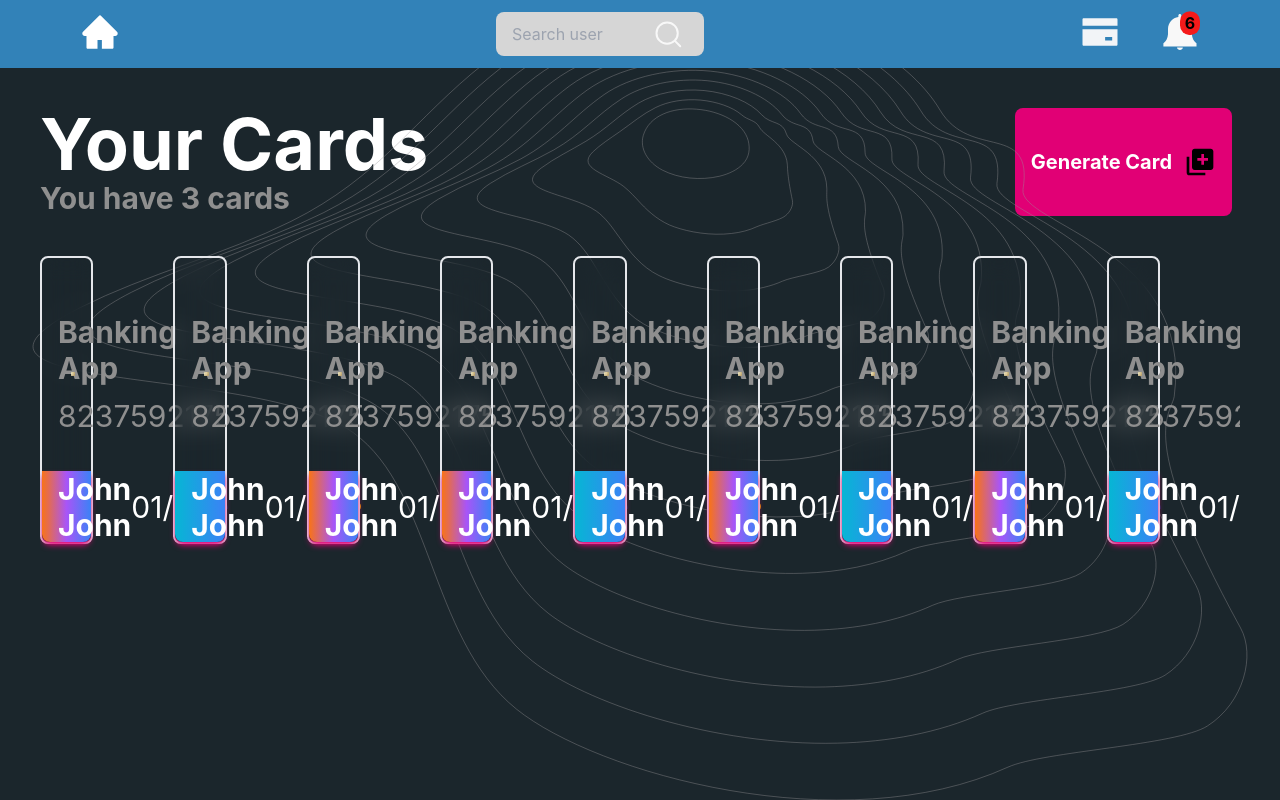
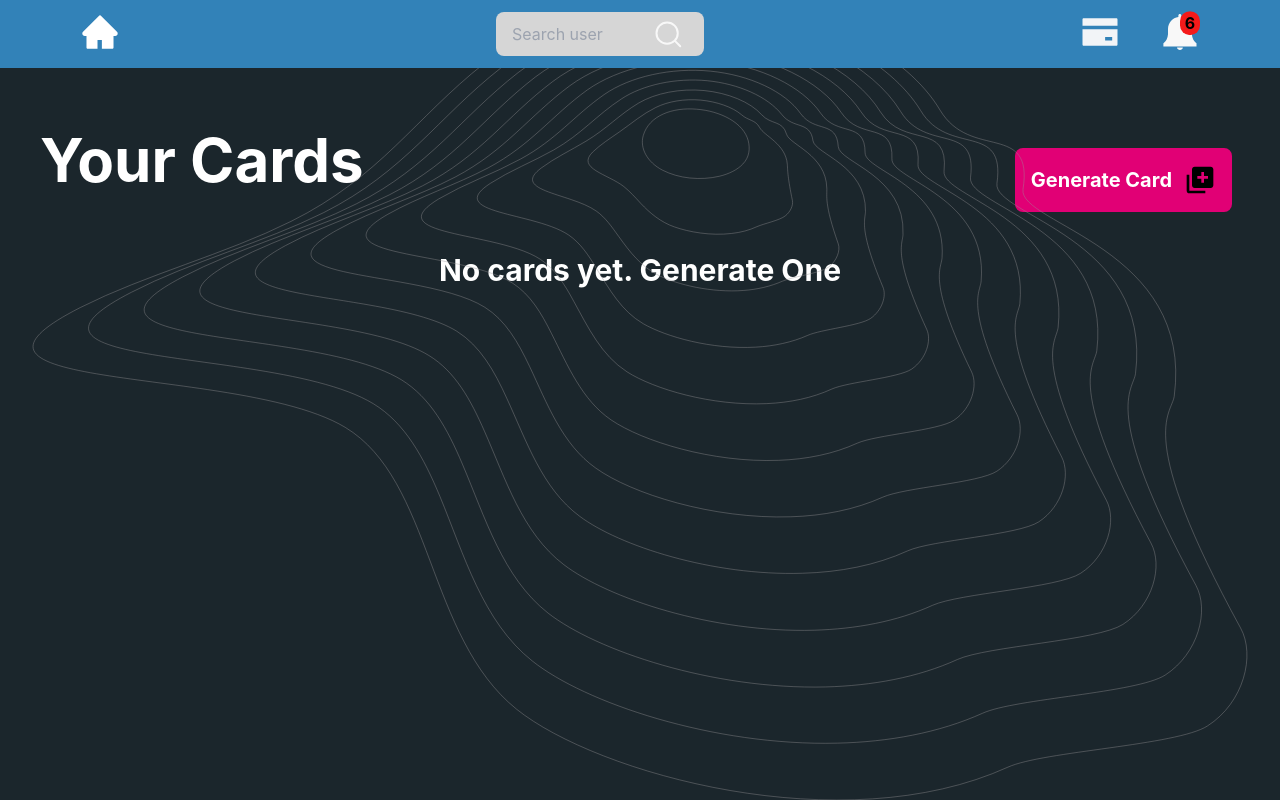
Before and after one commit to WeissDotEXE/frontend-banking-app, a React (Create React App) app: page /cards in a window 1280 px wide. Built offline with nearby package versions, Linux system fonts and the light colour scheme; what reduxjs-toolkit-persist would draw is missing.

Commit message:
cards page responsive design update

```diff
--- a/src/components/BankingCardItem/BankingCardItem.tsx
+++ b/src/components/BankingCardItem/BankingCardItem.tsx
@@ -25,14 +25,14 @@ const BankingCardItem: FC<BankingCardItemProps> = (props) => {
         type === "premium" ? styles.premiumCard : styles.normalCard,
         className,
         "rounded-lg",
-        "w-auto",
+        "w-96",
         "h-72",
         "relative",
         "border-2",
-        "mr-20",
-        "mb-2",
-        "p-4",
-        "backdrop-blur-md"
+        "lg:mr-20",
+        "my-8 lg:my-2",
+        "backdrop-blur-sm",
+        "cursor-pointer"
     );
 
     const bottomPartCls = cn(
@@ -57,13 +57,13 @@ const BankingCardItem: FC<BankingCardItemProps> = (props) => {
 
     return (
         <div className={rootCls} data-testid="BankingCards">
-            <div className="text-gray-950 grid grid-cols-4 mt-10">
+            <div className="text-gray-950 flex items-center justify-between px-6 mt-10">
                 <div className="col-span-3 flex flex-col ">
                     <RegularSubtitle bold position={"text-left"}>
                         Banking App
                     </RegularSubtitle>
                     <RegularSubtitle position={"text-left"} className="mt-3">
-                        8237592175
+                        {cardNumber}
                     </RegularSubtitle>
                 </div>
                 <div className="flex items-center">
@@ -71,8 +71,8 @@ const BankingCardItem: FC<BankingCardItemProps> = (props) => {
                 </div>
             </div>
             <div className={bottomPartCls}>
-                <RegularSubtitle bold>John John</RegularSubtitle>
-                <RegularSubtitle>01/24</RegularSubtitle>
+                <RegularSubtitle bold>{name}</RegularSubtitle>
+                <RegularSubtitle>{expireDate}</RegularSubtitle>
                 <img
                     src={
                         processing === "mastercard" ? mastercardIcon : visaIcon
--- a/src/pages/BankingCards/BankingCards.tsx
+++ b/src/pages/BankingCards/BankingCards.tsx
@@ -1,4 +1,4 @@
-import React, { FC } from "react";
+import React, { FC, useState } from "react";
 import styles from "./BankingCards.module.scss";
 import cn from "classnames";
 import BankingCardItem from "components/BankingCardItem/BankingCardItem";
@@ -11,14 +11,25 @@ interface BankingCardsProps {
     className?: string;
 }
 
+interface BankingCardItemList {
+    id: string;
+    type: "premium" | "normal";
+    cardNumber: number;
+    name: string;
+    expireDate: string;
+    processing: "visa" | "mastercard";
+    className?: string;
+}
+
 const BankingCards: FC<BankingCardsProps> = (props: BankingCardsProps) => {
+    const [cardList, setCardList] = useState<BankingCardItemList[]>([]);
+
     const rootCls = cn(styles.rootCls, "p-4 md:p-10", "w-full");
     const cardsCls = cn(
         styles.cards,
-        "flex",
+        "lg:flex grid justify-items-center",
         "overflow-auto",
-        "flex-nowrap",
-        "h-auto"
+        "lg:flex-nowrap"
     );
     return (
         <div className={rootCls}>
@@ -26,13 +37,13 @@ const BankingCards: FC<BankingCardsProps> = (props: BankingCardsProps) => {
                 src={background}
                 className="absolute top-0 left-0 h-full w-full"
             />
-            <div className="flex justify-between mb-10">
-                <div className="">
+            <div className="md:flex justify-between mb-10">
+                <div className="flex justify-center items-center">
                     <RegularSubtitle
                         position={"text-left"}
                         bold
                         color={"white-950"}
-                        className="text-7xl"
+                        className="text-6xl"
                     >
                         Your Cards
                     </RegularSubtitle>
@@ -42,87 +53,44 @@ const BankingCards: FC<BankingCardsProps> = (props: BankingCardsProps) => {
                         className="text-3xl"
                         position={"text-left"}
                     >
-                        You have 3 cards
+                        {cardList.length > 0 &&
+                            `You have {cardList.length} cards`}
                     </RegularSubtitle>
                 </div>
+                {cardList.length < 3 && (
+                    <div className="flex justify-center mt-10">
                         <Button className="flex items-center">
-                    Generate Card <img className="w-8 ml-3" src={addIcon} />
+                            Generate Card{" "}
+                            <img className="w-8 ml-3" src={addIcon} />
                         </Button>
                     </div>
+                )}
+            </div>
+
+            {cardList.length === 0 ? (
+                <RegularSubtitle
+                    bold
+                    color={"white-950"}
+                    position={"text-center"}
+                >
+                    No cards yet. Generate One
+                </RegularSubtitle>
+            ) : (
                 <div className={cardsCls}>
+                    {cardList.map((item, index) => {
+                        return (
                             <BankingCardItem
-                    id="hello"
-                    type="premium"
-                    cardNumber={7239648713264933}
-                    name="John John"
-                    expireDate="03/23"
-                    processing="visa"
+                                id={item.id}
+                                type={item.type}
+                                cardNumber={item.cardNumber}
+                                name={item.name}
+                                expireDate={item.expireDate}
+                                processing={item.processing}
                             />
-                <BankingCardItem
-                    id="hello"
-                    type="normal"
-                    cardNumber={7239648713264933}
-                    name="John John"
-                    expireDate="03/23"
-                    processing="mastercard"
-                />
-                <BankingCardItem
-                    id="hello"
-                    type="premium"
-                    cardNumber={7239648713264933}
-                    name="John John"
-                    expireDate="03/23"
-                    processing="visa"
-                />
-                <BankingCardItem
-                    id="hello"
-                    type="premium"
-                    cardNumber={7239648713264933}
-                    name="John John"
-                    expireDate="03/23"
-                    processing="visa"
-                />
-                <BankingCardItem
-                    id="hello"
-                    type="normal"
-                    cardNumber={7239648713264933}
-                    name="John John"
-                    expireDate="03/23"
-                    processing="mastercard"
-                />
-                <BankingCardItem
-                    id="hello"
-                    type="premium"
-                    cardNumber={7239648713264933}
-                    name="John John"
-                    expireDate="03/23"
-                    processing="visa"
-                />
-                <BankingCardItem
-                    id="hello"
-                    type="normal"
-                    cardNumber={7239648713264933}
-                    name="John John"
-                    expireDate="03/23"
-                    processing="mastercard"
-                />
-                <BankingCardItem
-                    id="hello"
-                    type="premium"
-                    cardNumber={7239648713264933}
-                    name="John John"
-                    expireDate="03/23"
-                    processing="visa"
-                />
-                <BankingCardItem
-                    id="hello"
-                    type="normal"
-                    cardNumber={7239648713264933}
-                    name="John John"
-                    expireDate="03/23"
-                    processing="mastercard"
-                />
+                        );
+                    })}
                 </div>
+            )}
         </div>
     );
 };
```
Lines whose indentation alone changed are shown as unchanged.
